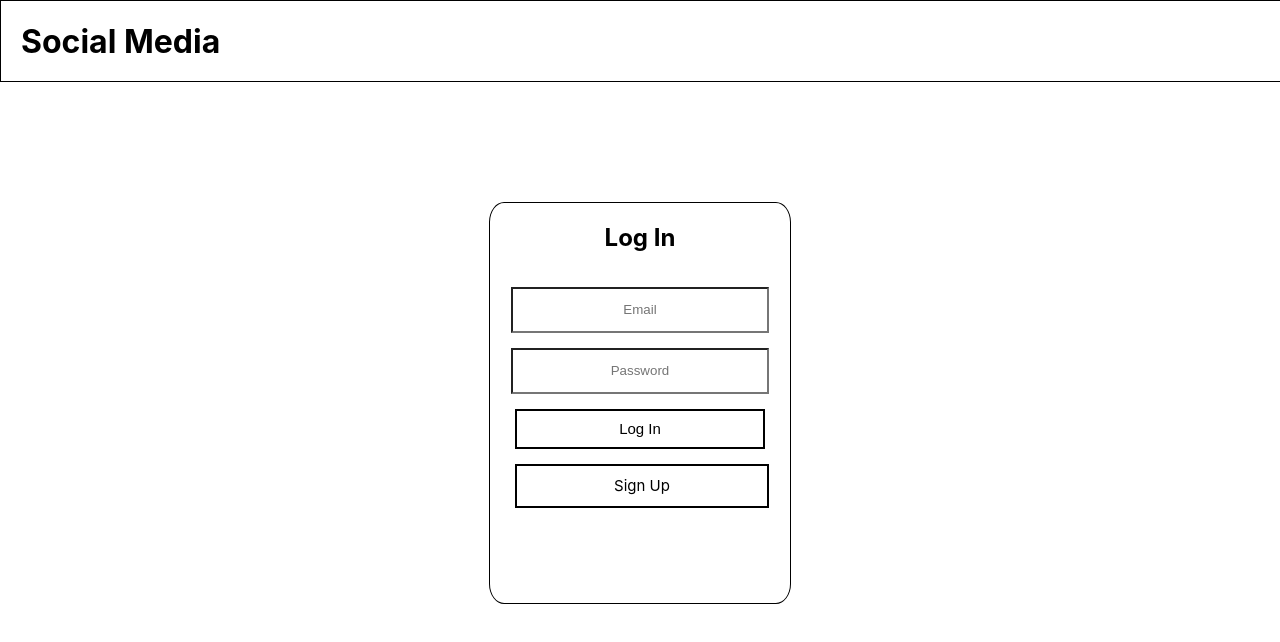
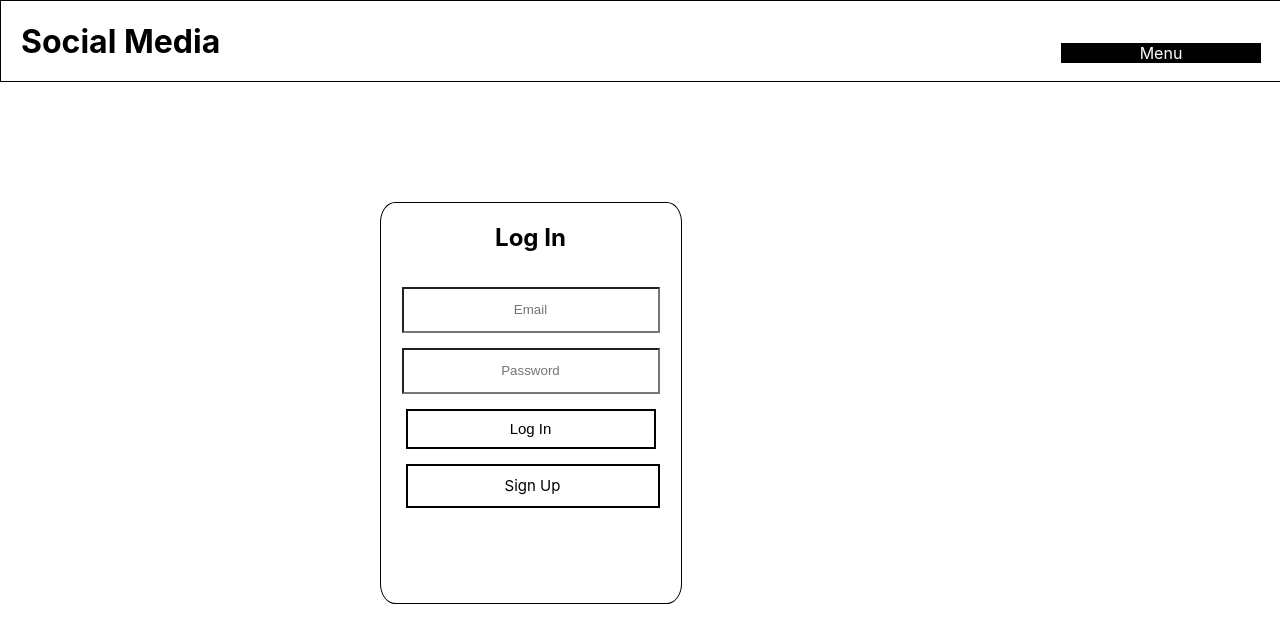
Before and after one commit to Tomal1/social-media, a React (Create React App) app: page / in a window 1280 px wide. Shown: the top 642 px of the page. Built offline with nearby package versions, Linux system fonts and the light colour scheme.

Commit message:
drop down menu added in profile

```diff
--- a/src/Components/Header/header.css
+++ b/src/Components/Header/header.css
@@ -8,3 +8,41 @@
 h1{
     margin-left:20px;
 }
+
+.menu{
+    list-style: none;
+    float: right;
+    width: 200px;
+    text-align: center;
+    margin: -5vh 20px 0px 0px;
+    background-color: black;
+    color: white;
+}
+
+.menu ul{
+    list-style: none;
+    padding: 0px;
+    margin: 0px;
+}
+
+
+.menu ul li{
+    display: none;
+    background-color: black;
+    color: white;
+    margin:20px 0px 0px 0px;
+}
+
+.menu:hover{
+    cursor: pointer;
+    color: blueviolet;
+}
+
+.menu:hover ul li{
+    cursor: pointer;
+    display: block;
+}
+
+.menu ul li:hover{
+    color: blueviolet;
+}
--- a/src/Components/Header/index.js
+++ b/src/Components/Header/index.js
@@ -7,6 +7,16 @@ const Header = () =>{
     return(
         <header className="header">
             <h1>Social Media</h1>
+
+                <li className="menu">Menu
+                    <ul>
+                        <li>News Feed</li>
+                        <li>Delete Account</li>
+                        <li>Log Out</li>
+                    </ul>
+                </li>
+
+
         </header>
     )
 
```
